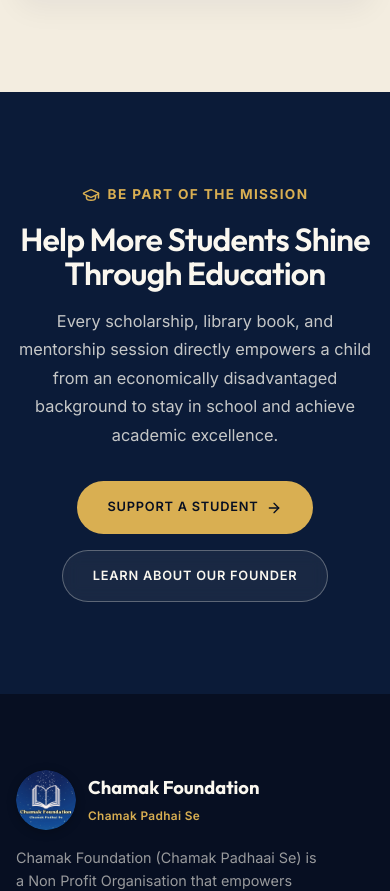
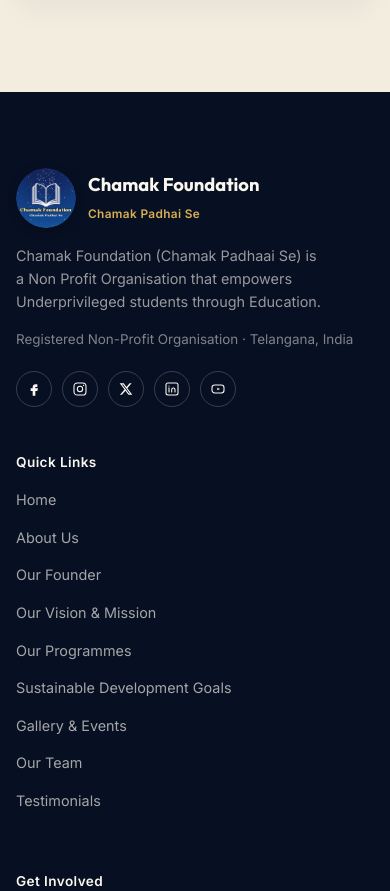
Before and after one commit to SAIKRISHNACHANDA/chamakfoundation.org, a Next.js app: page /testimonials in a window 390 px wide. Shown: the part 5955-6846 px from the top of the page. Built offline with nearby package versions, Linux system fonts and the light colour scheme.

Commit message:
content(testimonials, team): remove CTA bands, Core Advisory Domains, and volunteer split section

```diff
--- a/src/app/testimonials/page.js
+++ b/src/app/testimonials/page.js
@@ -1,14 +1,11 @@
 import Image from "next/image";
-import Link from "next/link";
 import PageHero from "@/components/PageHero";
 import {
   Quote,
   Sparkles,
   Award,
   CheckCircle2,
-  GraduationCap,
   HeartHandshake,
-  ArrowRight,
   BookOpen,
   Library,
   Compass,
@@ -303,73 +300,6 @@ export default function TestimonialsPage() {
         </div>
       </section>
 
-      {/* 5. Direct Action Call to Action Band */}
-      <section className="section section--navy">
-        <div className="container">
-          <div
-            style={{
-              textAlign: "center",
-              maxWidth: "760px",
-              margin: "0 auto",
-            }}
-          >
-            <div
-              style={{
-                display: "inline-flex",
-                alignItems: "center",
-                gap: "8px",
-                color: "var(--gold-400)",
-                fontSize: "0.85rem",
-                fontWeight: 700,
-                textTransform: "uppercase",
-                letterSpacing: "0.1em",
-                marginBottom: "16px",
-              }}
-            >
-              <GraduationCap size={18} /> Be Part of the Mission
-            </div>
-            <h2
-              style={{
-                color: "var(--cream-100)",
-                fontSize: "clamp(2rem, 3.5vw, 2.8rem)",
-                marginBottom: "16px",
-                fontFamily: "var(--serif)",
-              }}
-            >
-              Help More Students Shine Through Education
-            </h2>
-            <p
-              style={{
-                color: "rgba(250, 247, 239, 0.78)",
-                fontSize: "1.02rem",
-                lineHeight: 1.75,
-                margin: "0 auto 32px",
-              }}
-            >
-              Every scholarship, library book, and mentorship session directly empowers a child from an economically disadvantaged background to stay in school and achieve academic excellence.
-            </p>
-            <div
-              style={{
-                display: "flex",
-                gap: "16px",
-                justifyContent: "center",
-                flexWrap: "wrap",
-              }}
-            >
-              <Link href="/get-involved#donate" className="btn btn-gold">
-                Support a Student <ArrowRight size={16} />
-              </Link>
-              <Link
-                href="/about#founder"
-                className="btn btn-outline-light"
-                style={{ borderColor: "rgba(250,247,239,0.3)" }}
-              >
-                Learn About Our Founder
-              </Link>
-            </div>
-          </div>
-        </div>
-      </section>
     </>
   );
 }
```
Also changed, not shown: src/app/team/page.js (+1 -111 lines).
